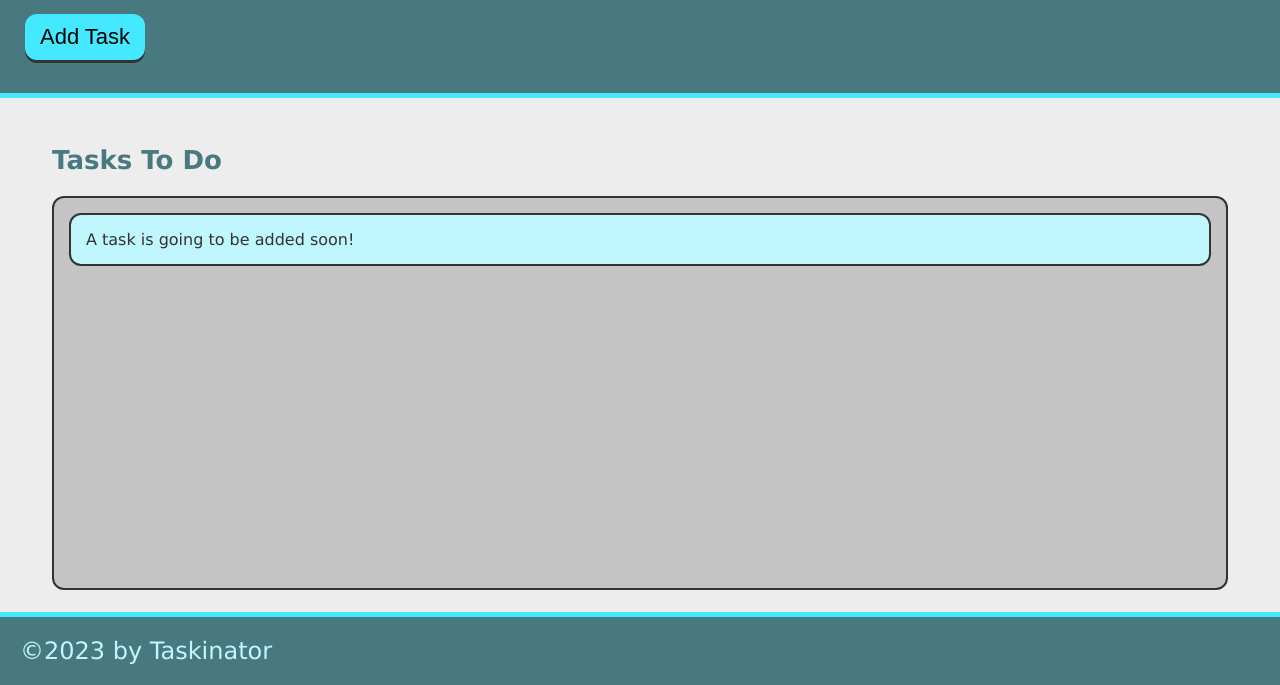
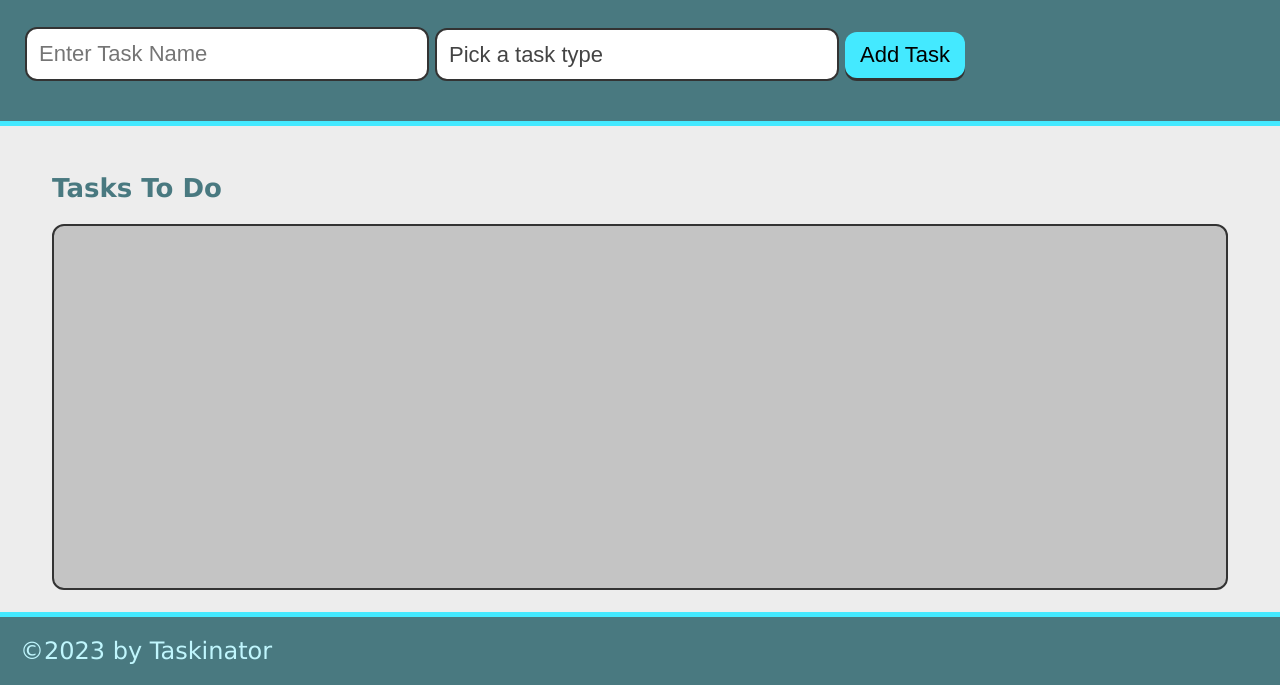
Before and after one commit to robertth7/taskinator, a plain HTML site: page index.html in a window 1280 px wide. Shown: the part 115-800 px from the top of the page. Drawn offline with Linux system fonts and the light colour scheme.

Commit message:
added input and drop-down

```diff
--- a/index.html
+++ b/index.html
@@ -15,15 +15,29 @@
 
         <p>Click the button below to add a new task!</p>
 
-        <button class="btn" id="save-task">Add Task</button>
+        <form id="task-form">
+            <div class="form-group">
+                <input type="text" name="task-name" class="text-input" placeholder="Enter Task Name" />
+            </div>
+            <div class="form-group">
+                <select name="task-type" class="select-dropdown">
+                    <option value="" disable selected>Pick a task type</option>
+                    <option value="Print">Print</option>
+                    <option value="Web">Web</option>
+                    <option value="Mobile">Mobile</option>
+                </select>
+            </div>
+            <div class="form-group">
+                <button class="btn" id="save-task" type="submit">Add Task</button>
+            </div>
+        </form>
+
     </header>
 
     <main class="page-content">
         <section class="task-list-wrapper">
             <h2 class="list-title">Tasks To Do</h2>
-            <ul class="task-list" id="tasks-to-do">
-                <li class="task-item">A task is going to be added soon!</li>
-            </ul>
+            <ul class="task-list" id="tasks-to-do"></ul>
         </section>
     </main>
 
```
